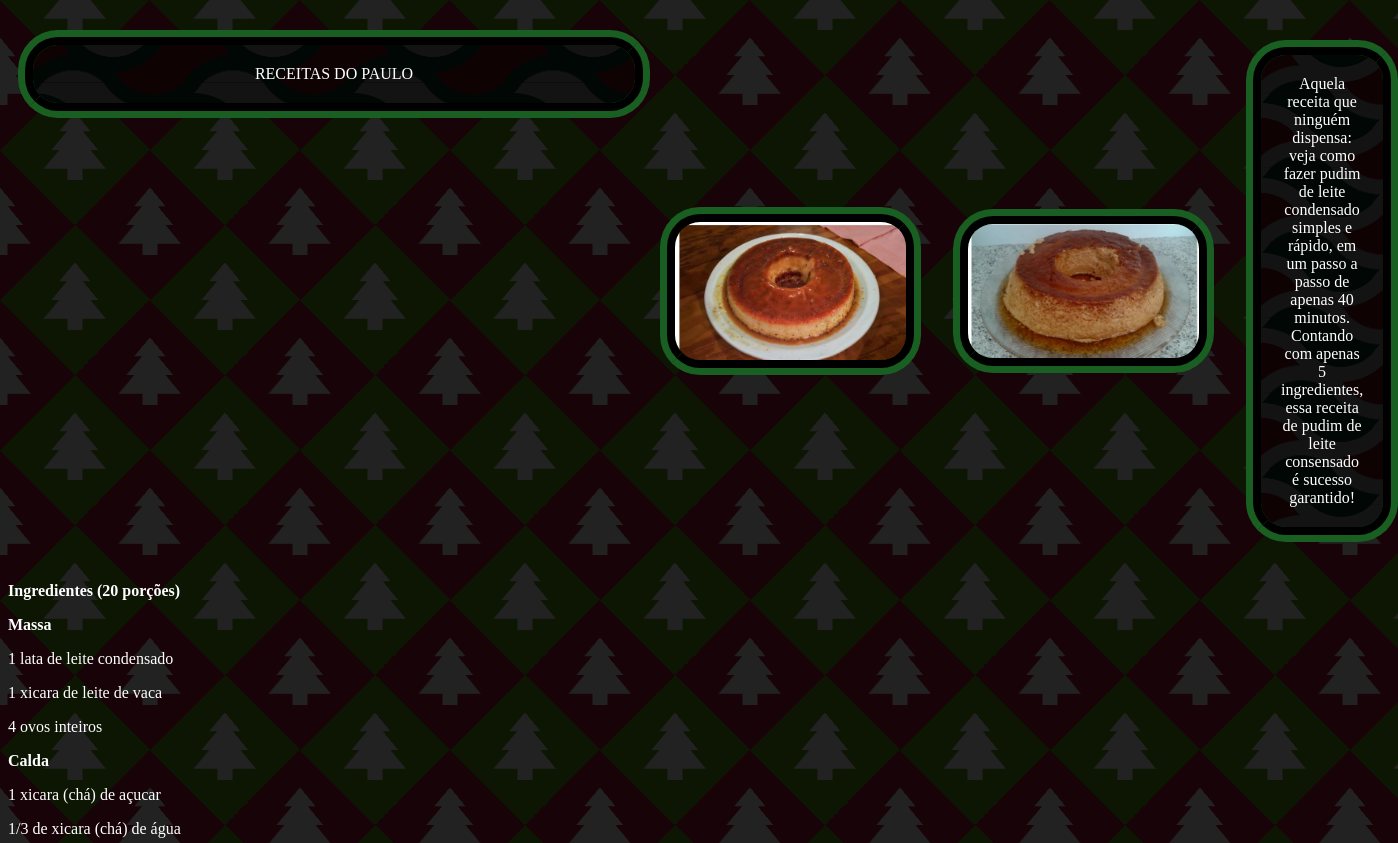
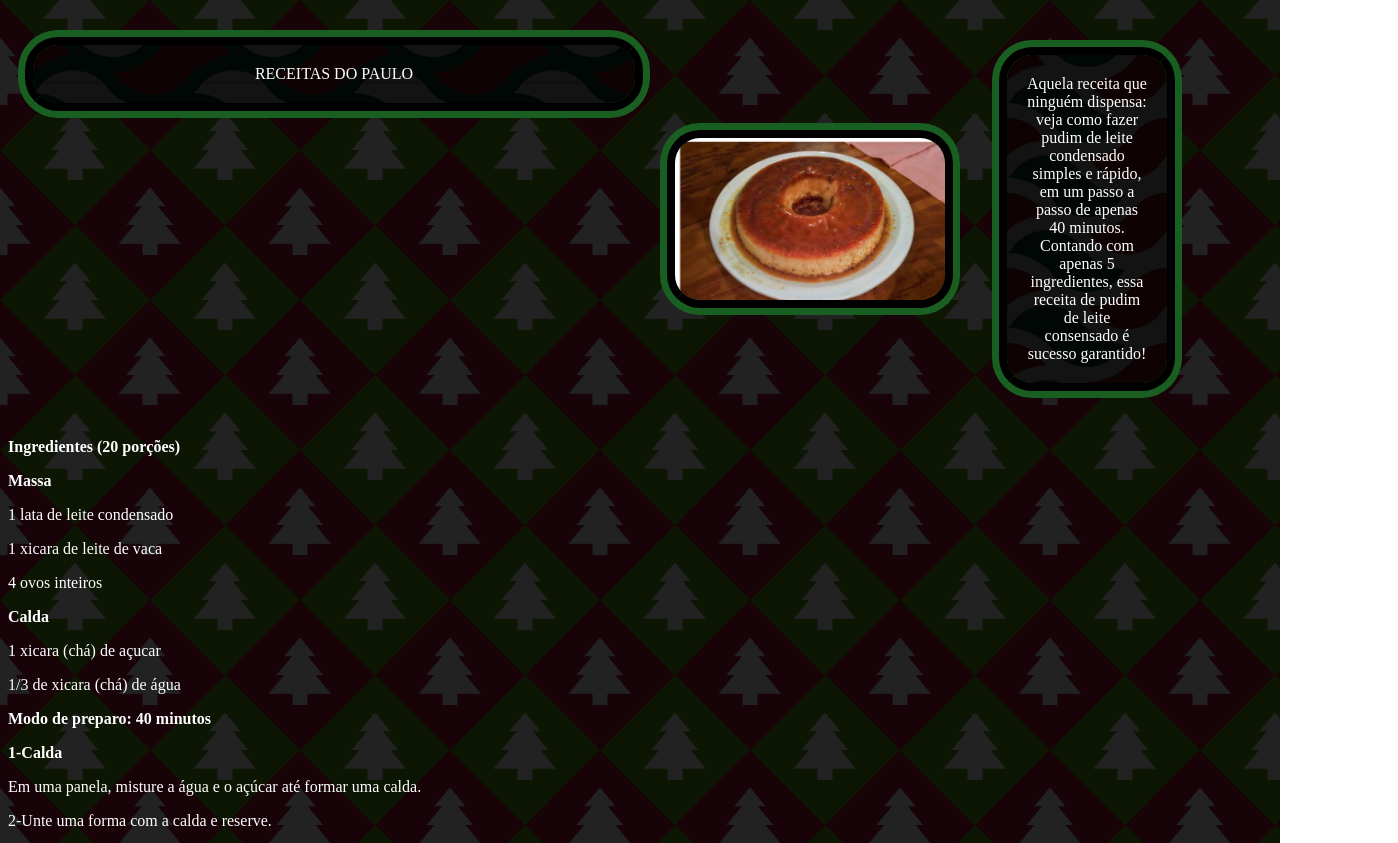
Before and after one commit to Fernandoechavej/Receitas-Natalinas, a plain HTML site: page As Receitas/Receitas7.html in a window 1280 px wide. Shown: the top 843 px of the page, 1398 px wide, since content can reach past the window. Drawn offline with Linux system fonts and the light colour scheme.

Commit message:
Remove imagem desnecessária da receita de pudim de leite condensado

```diff
--- a/As Receitas/Receitas7.html
+++ b/As Receitas/Receitas7.html
@@ -9,7 +9,6 @@
 <link rel="stylesheet" href="receitas.css">
 <div class="borda-D">
 <img src="../Fotos/Bolo-1.jpeg" alt= "Pudim de leite condensado simples">
-<img src="../Fotos/Bolo-2.jpeg" >
 <p class="borda-D">
 Aquela receita que ninguém dispensa: veja como fazer pudim de leite condensado simples e rápido, em um passo a passo de apenas 40 minutos.
 Contando com apenas 5 ingredientes, essa receita de pudim de leite consensado é sucesso garantido! </p>
```
